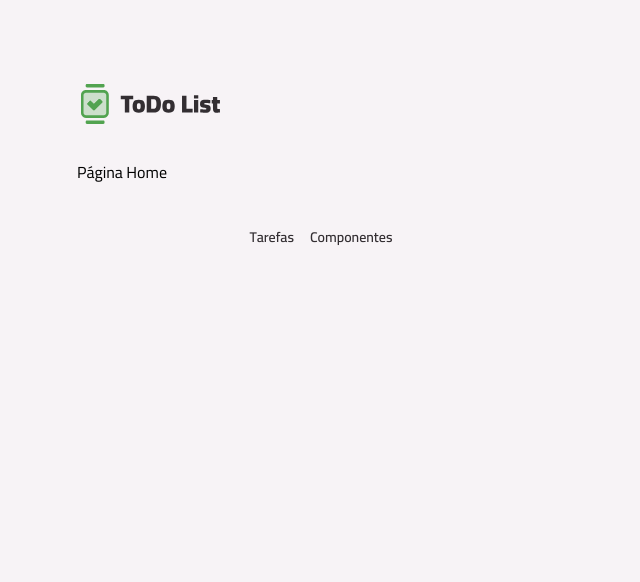
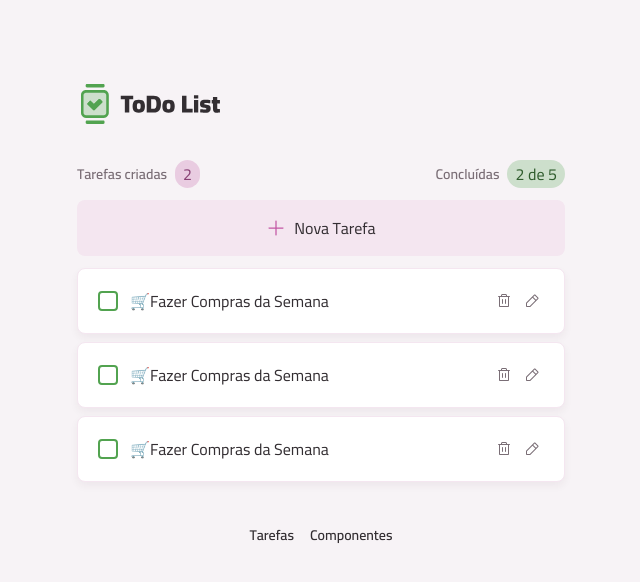
Before and after one commit to mrc-augusto/TodoListReact, a React (Vite) app: page / in a window 1280 px wide. Shown: the top 582 px of the page, without its empty margins (319-959 px from the left). Built offline with nearby package versions, Linux system fonts and the light colour scheme.

Commit message:
Styles finished

```diff
--- /dev/null
+++ b/src/core-components/Task-item.tsx
@@ -0,0 +1,53 @@
+import { ButtonIcon } from "../components/ButtonIcon";
+import { Card } from "../components/Card";
+import { InputCheckbox } from "../components/InputCheckbox";
+import TrashIcon from '../assets/icons/Trash.svg?react'
+import PencilIcon from '../assets/icons/Pencil.svg?react'
+import XIcon from '../assets/icons/X.svg?react'
+import CheckIcon from '../assets/icons/Check.svg?react'
+import { Text } from "../components/Text";
+import { useState } from "react";
+import { InputText } from "../components/InputText";
+
+export function TaskItem(){
+  const[isEditing, setIsEditing] = useState(false)
+
+  function handleEditTask(){
+    setIsEditing(true)
+  }
+
+  function handleCancelEditTask(){
+    setIsEditing(false)
+  }
+
+  return(
+    <Card size='md' className="flex items-center gap-3">
+      {!isEditing ? (
+        <>
+          <InputCheckbox/>
+          <Text className="flex-1">🛒Fazer Compras da Semana</Text>
+          <div className="flex gap-1">
+            <ButtonIcon icon={TrashIcon} variant='tertiary'/>
+            <ButtonIcon
+              icon={PencilIcon}
+              variant='tertiary'
+              onClick={handleEditTask}
+            />
+          </div>
+        </>
+      ):(
+        <>
+          <InputText className="flex-1"/>
+          <div className="flex gap-1">
+            <ButtonIcon
+              icon={XIcon}
+              variant='secondary'
+              onClick={handleCancelEditTask}
+            />
+            <ButtonIcon icon={CheckIcon} variant='primary'/>
+          </div>
+        </>
+      )}
+    </Card>
+  )
+}
--- /dev/null
+++ b/src/core-components/Task-list.tsx
@@ -0,0 +1,20 @@
+import { Button } from "../components/Button";
+import PlusIcon from '../assets/icons/Plus.svg?react';
+import { TaskItem } from "./Task-item";
+
+export function TaskList(){
+  return(
+    <>
+      <section>
+        <Button icon={PlusIcon} className="w-full">
+          Nova Tarefa
+        </Button>
+      </section>
+      <section className="space-y-2">
+        <TaskItem/>
+        <TaskItem/>
+        <TaskItem/>
+      </section>
+    </>
+  )
+}
--- /dev/null
+++ b/src/core-components/Tasks-summary.tsx
@@ -0,0 +1,17 @@
+import { Badge } from "../components/Bage";
+import { Text } from "../components/Text";
+
+export function TaskSummary(){
+  return(
+    <>
+      <div className="flex items-center gap-2">
+        <Text variant='body-sm-bold' className="!text-gray-300">Tarefas criadas</Text>
+        <Badge variant='secondary'>2</Badge>
+      </div>
+      <div className="flex items-center gap-2">
+        <Text variant='body-sm-bold' className="!text-gray-300">Concluídas</Text>
+        <Badge variant='primary'>2 de 5</Badge>
+      </div>
+    </>
+  )
+}
--- a/src/pages/page-home.tsx
+++ b/src/pages/page-home.tsx
@@ -1,7 +1,15 @@
 import { Container } from "../components/Container";
+import { TaskItem } from "../core-components/Task-item";
+import { TaskList } from "../core-components/Task-list";
+import { TaskSummary } from "../core-components/Tasks-summary";
 
 export function PageHome(){
   return(
-    <Container>Página Home</Container>
+    <Container as='article' className="space-y-3">
+      <header className="flex items-center justify-between">
+        <TaskSummary/>
+      </header>
+      <TaskList/>
+    </Container>
   )
 }
```
